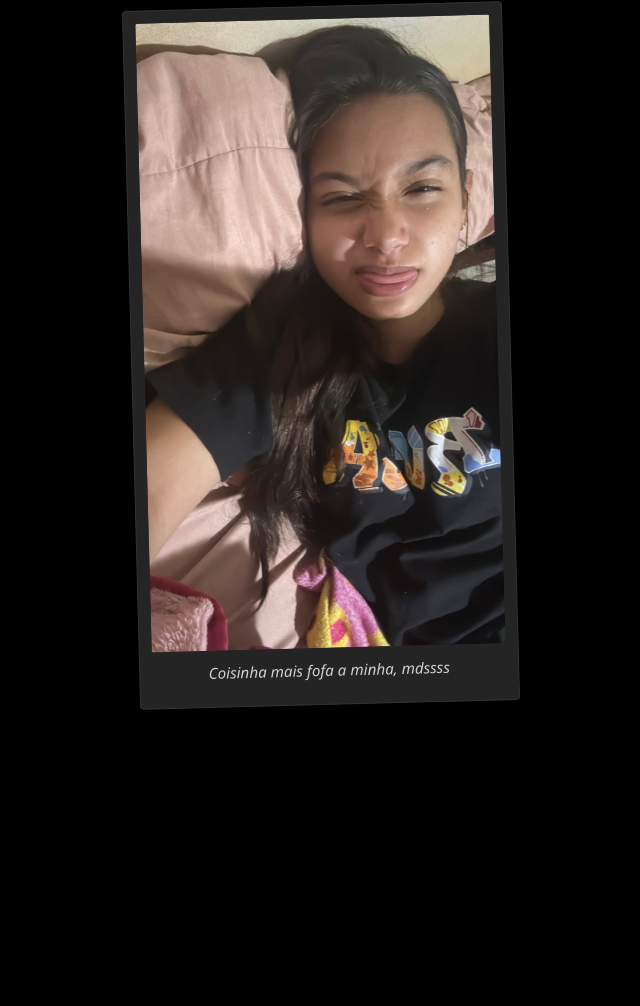
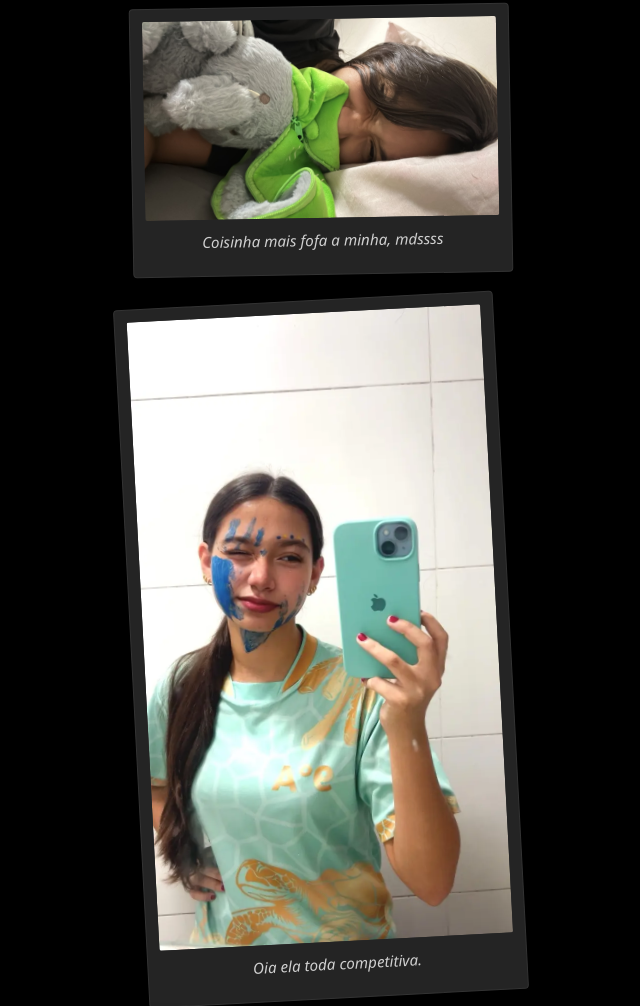
Before and after one commit to nicolasbvsantos-lab/voce-minha-deusa, a plain HTML site: page paginas/memorias.html in a window 1280 px wide. Shown: the part 5192-6198 px from the top of the page, without its empty margins (319-959 px from the left). Before the commit the page ends 6007 px from the top, so only its background shows below. Drawn offline with Linux system fonts and the light colour scheme.

Commit message:
Update memorias.html

```diff
--- a/paginas/memorias.html
+++ b/paginas/memorias.html
@@ -40,12 +40,24 @@
                 <p class="legenda">Que eu visto uma fantasia de palaço...</p>
             </article>
               <article class="polaroid pos-7">
-                <img src="../na_cama.jpg" alt="Selfie de óculos e roupa preta">
+                <img src="../na_cama.jpg" >
                 <p class="legenda">E essa carinha de safada aí?????</p>
             </article>
-            <article class="polaroid pos-7">
-                <img src="../na_cama.jpg" alt="Selfie de óculos e roupa preta">
+            <article class="polaroid pos-5">
+                <img src="../ursinho.jpg" >
                 <p class="legenda">Coisinha mais fofa a minha, mdssss</p>
+            </article>
+            <article class="polaroid pos-3">
+                <img src="../interclasse.jpg">
+                <p class="legenda">Oia ela toda competitiva.</p>
+            </article>
+            <article class="polaroid pos-6">
+                <img src="../mesa.jpg">
+                <p class="legenda">primeira vez na minha casa</p>
+            </article>
+            <article class="polaroid pos-1">
+                <img src="../aquario.jpg">
+                <p class="legenda">primeira vez viajando sozinha!! que orgulho</p>
             </article>
         </section>
     </main>
```
